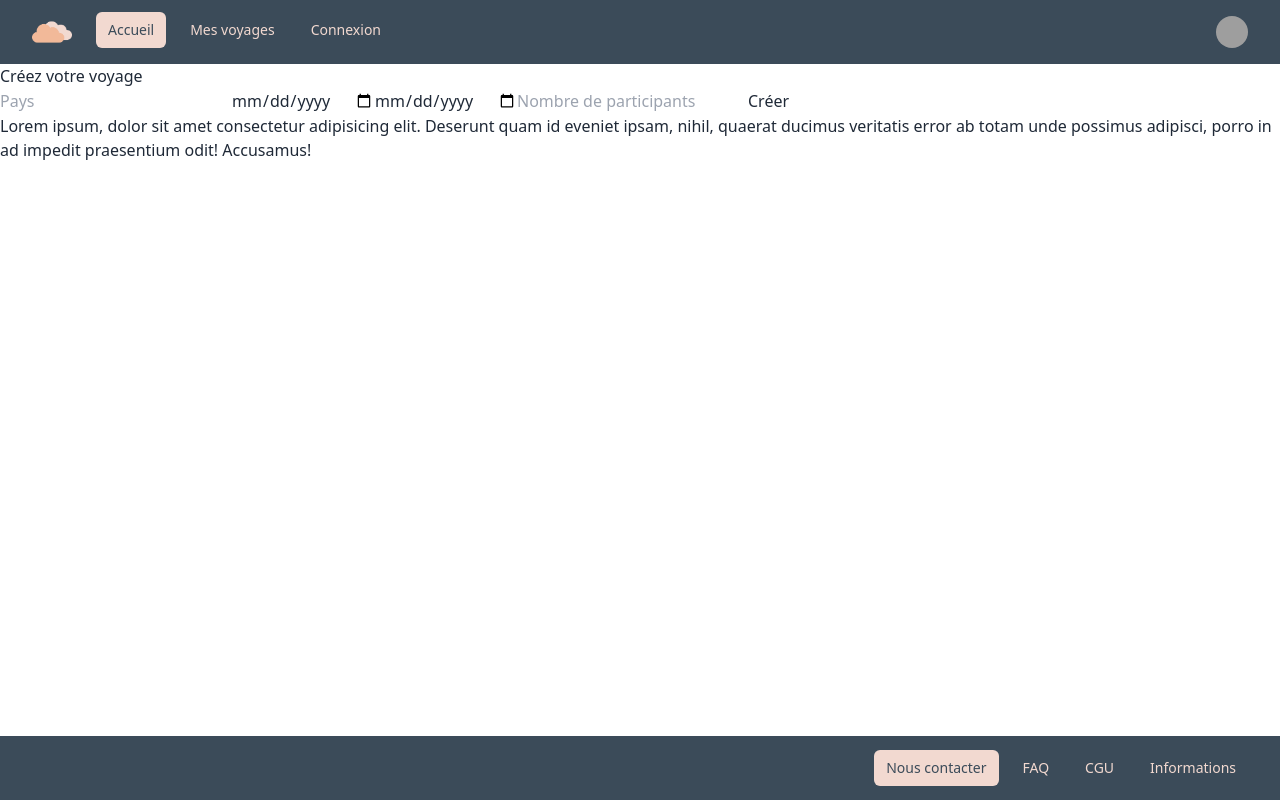
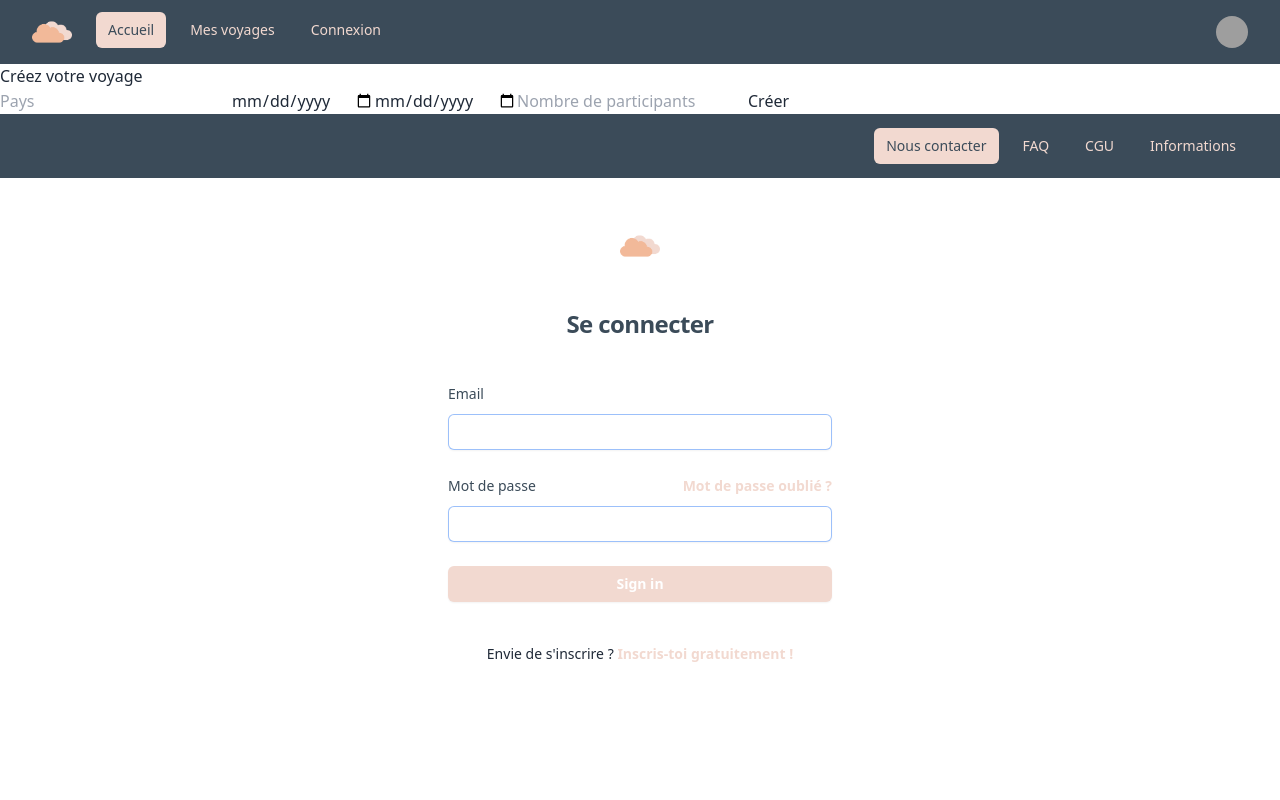
Before and after one commit to laurafeugene/site-voyage-front, a React (Vite) app: page / in a window 1280 px wide. Built offline with nearby package versions, Linux system fonts and the light colour scheme; grey boxes are pictures that could not be loaded.

Commit message:
feat: add register components with styles

```diff
--- a/src/components/App/App.tsx
+++ b/src/components/App/App.tsx
@@ -1,27 +1,17 @@
-
 import Header from './Header/Header';
 import Footer from './Footer/Footer';
-import Main from './Main/Main';
 import Home from "./Home/Home";
+import Register from './Register/register';
 
 function App() {
   return (
-    <div className='flex flex-col min-h-screen'>
-      <header>
-        <Header />
-      </header>
-       <Home />
-      <main className='flex-grow'>
-        <Main/>
+    <>
+      <Header />
+      <Home />
+      <Footer/>
+      <Register />
 
-      </main>
-
-    <footer>
-      <Footer/>
-    </footer>
-
-
-    </div>
+    </>
   );
 }
 
--- a/src/components/App/Register/register.tsx
+++ b/src/components/App/Register/register.tsx
@@ -1,23 +1,25 @@
 function Register() {
   return (
-
     <div className="flex min-h-full flex-1 flex-col justify-center px-6 py-12 lg:px-8">
       <div className="sm:mx-auto sm:w-full sm:max-w-sm">
         <img
           className="mx-auto h-10 w-auto"
-            src="https://tailwindui.com/img/logos/mark.svg?color=indigo&shade=600"
-            alt="Your Company"
+          src="src\assets\logo-cloud.png"
+          alt="O'Voyage"
         />
         <h2 className="mt-10 text-center text-2xl font-bold leading-9 tracking-tight text-darkest">
-            Sign in to your account
+          Se connecter
         </h2>
       </div>
 
       <div className="mt-10 sm:mx-auto sm:w-full sm:max-w-sm">
         <form className="space-y-6" action="#" method="POST">
           <div>
-              <label htmlFor="email" className="block text-sm font-medium leading-6 text-darkest">
-                Email address
+            <label
+              htmlFor="email"
+              className="block text-sm font-medium leading-6 text-darkest"
+            >
+              Email
             </label>
             <div className="mt-2">
               <input
@@ -26,19 +28,25 @@ function Register() {
                 type="email"
                 autoComplete="email"
                 required
-                  className="block w-full rounded-md border-0 py-1.5 text-darkest shadow-sm ring-1 ring-inset ring-gray-300 placeholder:text-gray-400 focus:ring-2 focus:ring-inset focus:ring-lightest sm:text-sm sm:leading-6"
+                className="block w-full rounded-md border-0 py-1.5 text-darkest shadow-sm ring-1 ring-inset ring-darkest-300 placeholder:text-darkest-400 focus:ring-2 focus:ring-inset focus:ring-lightest sm:text-sm sm:leading-6"
               />
             </div>
           </div>
 
           <div>
             <div className="flex items-center justify-between">
-                <label htmlFor="password" className="block text-sm font-medium leading-6 text-darkest">
-                  Password
+              <label
+                htmlFor="password"
+                className="block text-sm font-medium leading-6 text-darkest"
+              >
+                Mot de passe
               </label>
               <div className="text-sm">
-                  <a href="#" className="font-semibold text-lightest hover:text-gray-500">
-                    Forgot password?
+                <a
+                  href="#"
+                  className="font-semibold text-lightest hover:text-darkest-500"
+                >
+                  Mot de passe oublié ?
                 </a>
               </div>
             </div>
@@ -49,7 +57,7 @@ function Register() {
                 type="password"
                 autoComplete="current-password"
                 required
-                  className="block w-full rounded-md border-0 py-1.5 text-darkest shadow-sm ring-1 ring-inset ring-gray-300 placeholder:text-gray-400 focus:ring-2 focus:ring-inset focus:ring-lightest sm:text-sm sm:leading-6"
+                className="block w-full rounded-md border-0 py-1.5 text-darkest shadow-sm ring-1 ring-inset ring-darkest-300 placeholder:text-darkest-400 focus:ring-2 focus:ring-inset focus:ring-lightest sm:text-sm sm:leading-6"
               />
             </div>
           </div>
@@ -57,23 +65,25 @@ function Register() {
           <div>
             <button
               type="submit"
-                className="flex w-full justify-center rounded-md bg-lightest px-3 py-1.5 text-sm font-semibold leading-6 text-white shadow-sm hover:bg-gray-500 focus-visible:outline focus-visible:outline-2 focus-visible:outline-offset-2 focus-visible:outline-lightest"
+              className="flex w-full justify-center rounded-md bg-lightest px-3 py-1.5 text-sm font-semibold leading-6 text-white shadow-sm hover:bg-darkest-500 focus-visible:outline focus-visible:outline-2 focus-visible:outline-offset-2 focus-visible:outline-lightest"
             >
               Sign in
             </button>
           </div>
         </form>
 
-          <p className="mt-10 text-center text-sm text-gray-500">
-            Not a member?{' '}
-            <a href="#" className="font-semibold leading-6 text-lightest hover:text-gray-500">
-              Start a 14 day free trial
+        <p className="mt-10 text-center text-sm text-darkest-500">
+          Envie de s'inscrire ?{' '}
+          <a
+            href="#"
+            className="font-semibold leading-6 text-lightest hover:text-darkest-500"
+          >
+            Inscris-toi gratuitement !
           </a>
         </p>
       </div>
     </div>
-    </>
-  )
+  );
 }
 
 export default Register;
```
Lines whose indentation alone changed are shown as unchanged.
